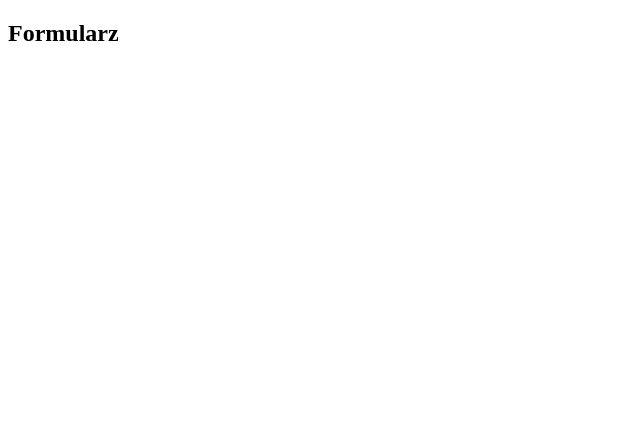
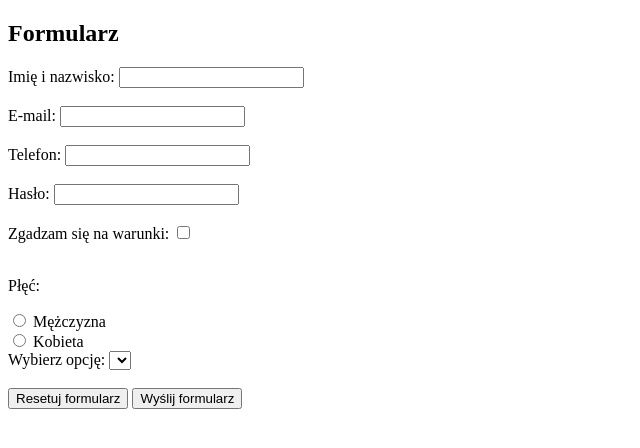
Before and after one commit to stasivmatvii/project-08-1-TP, a plain HTML site: page index.html in a window 1280 px wide. Shown: the whole page, without its empty margins (0-640 px from the left). Drawn offline with Linux system fonts and the light colour scheme.

Commit message:
index.html

```diff
--- a/index.html
+++ b/index.html
@@ -7,4 +7,36 @@
 </head>
 <body>
   <h2>Formularz</h2>
-  <form action="#"
+  <form action="#" method="post">
+      <label for "name">Imię i nazwisko:</label>
+      <input type="text" id="email" name="name" required><br><br>
+
+      <label for "email">E-mail:</label>
+      <input type="email" id="email" name="email" required><br><br>
+
+      <label for "phone">Telefon:</label>
+      <input type="tel" id="phone" name="phone" required><br><br>
+
+      <label for "password">Hasło:</label>
+      <input type="password" id="password" name="password" required><br><br>
+
+      <label for "terms">Zgadzam się na warunki:</label>
+      <input type="checkbox" id="terms" name="terms" required><br><br>
+
+      <p>Płęć:</p>
+      <input type="radio" id="male" name="gender" value="male" required>
+      <label for="male">Mężczyzna</label></br>
+      <input type="radio" id="female" name="gender" value="female">
+      <label for="female">Kobieta</label><br>
+
+      <label for="options">Wybierz opcję:</label>
+      <select id="options" name="options" required>
+           <option value ="option1"Opcja 1</option>
+           <option value ="option2"Opcja 2</option>
+           <option value ="option3"Opcja 3</option>
+      </select><br><br>
+      <button type="reset">Resetuj formularz</button>
+      <button type="submit">Wyślij formularz</button>
+  </form>
+</body>
+</html>
```
